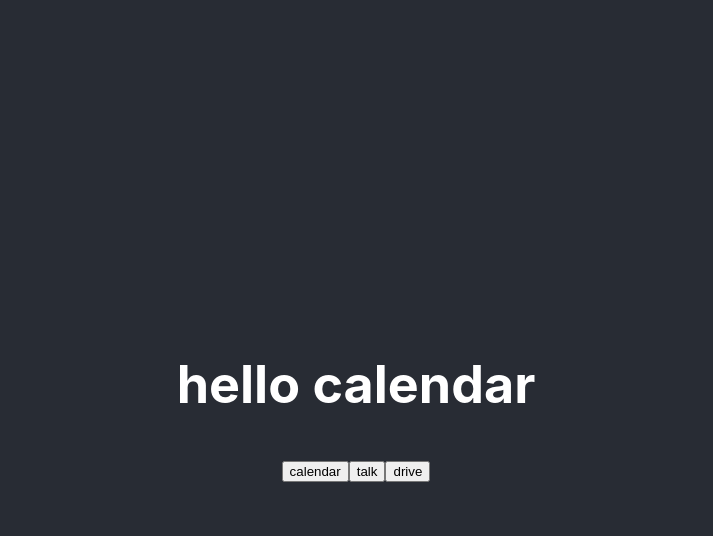
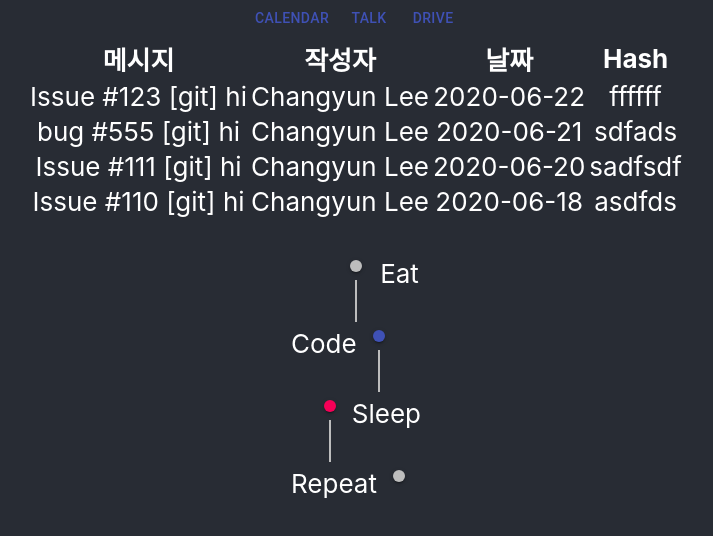
Before and after one commit to Supertonian/gitlog-app, a React (Create React App) app: page / in a window 1280 px wide. Shown: the top 536 px of the page, without its empty margins (284-997 px from the left). Built offline with nearby package versions, Linux system fonts and the light colour scheme.

Commit message:
added material-ui/core and lab

```diff
--- a/package.json
+++ b/package.json
@@ -3,6 +3,7 @@
   "version": "0.1.0",
   "private": true,
   "dependencies": {
+    "@material-ui/core": "^4.10.2",
     "@testing-library/jest-dom": "^4.2.4",
     "@testing-library/react": "^9.3.2",
     "@testing-library/user-event": "^7.1.2",
--- a/public/index.html
+++ b/public/index.html
@@ -3,7 +3,7 @@
   <head>
     <meta charset="utf-8" />
     <link rel="icon" href="%PUBLIC_URL%/favicon.ico" />
-    <meta name="viewport" content="width=device-width, initial-scale=1" />
+    <meta name="viewport" content="minimum-scale=1, initial-scale=1, width=device-width"/>
     <meta name="theme-color" content="#000000" />
     <meta
       name="description"
--- a/src/App.css
+++ b/src/App.css
@@ -1,16 +1,5 @@
 .App {
   text-align: center;
-}
-
-.App-logo {
-  height: 40vmin;
-  pointer-events: none;
-}
-
-@media (prefers-reduced-motion: no-preference) {
-  .App-logo {
-    animation: App-logo-spin infinite 20s linear;
-  }
 }
 
 .App-header {
@@ -23,16 +12,3 @@
   font-size: calc(10px + 2vmin);
   color: white;
 }
-
-.App-link {
-  color: #61dafb;
-}
-
-@keyframes App-logo-spin {
-  from {
-    transform: rotate(0deg);
-  }
-  to {
-    transform: rotate(360deg);
-  }
-}
--- a/src/App.js
+++ b/src/App.js
@@ -1,35 +1,92 @@
 import React from 'react';
 import './App.css';
+import Button from '@material-ui/core/Button';
+import ColorsTimeline from './ColorsTimeline';
 
 function Buttons({team}) {
-  return <button onClick={()=>console.log(team)}>{ team }</button>;
+  return <Button color='primary'>{ team }</Button>;
 }
 
 class TeamSelector extends React.Component {
   state = {
     team: 'calendar'
   }
-  buttonClick() {
-    this.setState({team: 'gg'});
-  }
   render() {
-    return <div>
-      <h1>hello {this.state.team}</h1>
+    return (
+    <div>
       <Buttons team='calendar' />
       <Buttons team='talk' />
       <Buttons team='drive' />
-      </div>;
+      </div>
+      );
   }
 }
 
+const logs = [
+  {
+    title: 'Issue #123 [git] hi',
+    author: 'Changyun Lee',
+    date: '2020-06-22',
+    hash: 'ffffff'
+  },
+  {
+    title: 'bug #555 [git] hi',
+    author: 'Changyun Lee',
+    date: '2020-06-21',
+    hash: 'sdfads'
+  },
+  {
+    title: 'Issue #111 [git] hi',
+    author: 'Changyun Lee',
+    date: '2020-06-20',
+    hash: 'sadfsdf'
+  },
+  {
+    title: 'Issue #110 [git] hi',
+    author: 'Changyun Lee',
+    date: '2020-06-18',
+    hash: 'asdfds'
+  },
+];
 
+class GitLog extends React.Component {
+  state = {}
 
+  render() {
+    return (
+    <table>
+      <thead>
+        <tr>
+          <th>메시지</th>
+          <th>작성자</th>
+          <th>날짜</th>
+          <th>Hash</th>
+        </tr>
+      </thead>
+      <tbody>
+        {
+          logs.map((log, index) => {
+            return (<tr key={index}>
+              <td>{log.title}</td>
+              <td>{log.author}</td>
+              <td>{log.date}</td>
+              <td>{log.hash}</td>
+              </tr>);
+          })
+        }
+      </tbody>
+    </table>
+    );
+  }
+}
 
 function App() {
   return (
     <div className="App">
       <header className="App-header">
         <TeamSelector />
+        <GitLog />
+        <ColorsTimeline />
       </header>
     </div>
   );
--- /dev/null
+++ b/src/ColorsTimeline.js
@@ -0,0 +1,41 @@
+import React from 'react';
+import Timeline from '@material-ui/lab/Timeline';
+import TimelineItem from '@material-ui/lab/TimelineItem';
+import TimelineSeparator from '@material-ui/lab/TimelineSeparator';
+import TimelineConnector from '@material-ui/lab/TimelineConnector';
+import TimelineContent from '@material-ui/lab/TimelineContent';
+import TimelineDot from '@material-ui/lab/TimelineDot';
+
+export default function ColorsTimeline() {
+  return (
+    <Timeline align="alternate">
+      <TimelineItem>
+        <TimelineSeparator>
+          <TimelineDot />
+          <TimelineConnector />
+        </TimelineSeparator>
+        <TimelineContent>Eat</TimelineContent>
+      </TimelineItem>
+      <TimelineItem>
+        <TimelineSeparator>
+          <TimelineDot color="primary" />
+          <TimelineConnector />
+        </TimelineSeparator>
+        <TimelineContent>Code</TimelineContent>
+      </TimelineItem>
+      <TimelineItem>
+        <TimelineSeparator>
+          <TimelineDot color="secondary" />
+          <TimelineConnector />
+        </TimelineSeparator>
+        <TimelineContent>Sleep</TimelineContent>
+      </TimelineItem>
+      <TimelineItem>
+        <TimelineSeparator>
+          <TimelineDot />
+        </TimelineSeparator>
+        <TimelineContent>Repeat</TimelineContent>
+      </TimelineItem>
+    </Timeline>
+  );
+}
```
Also changed, not shown: 1 other file (tests, documents, lock files or other folders).
